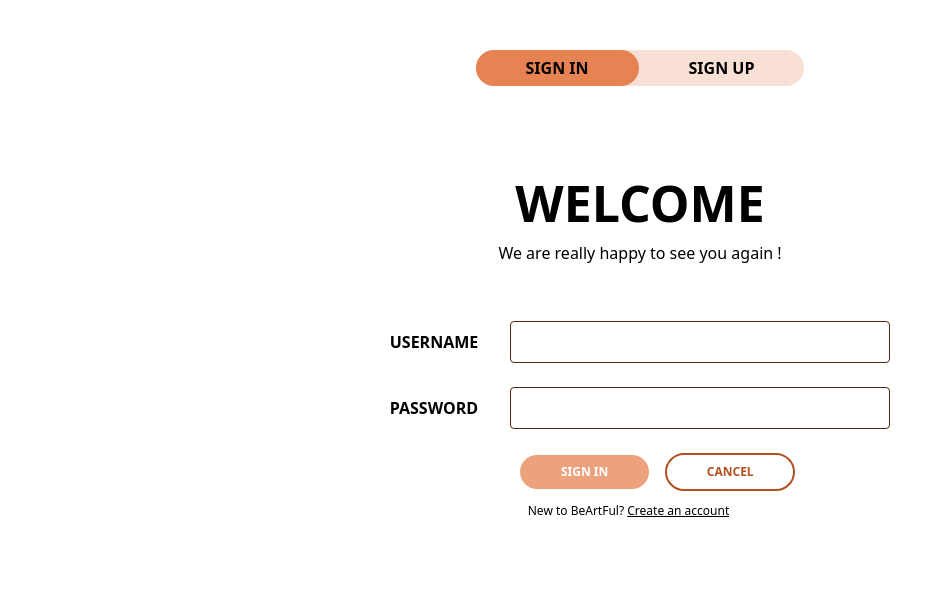
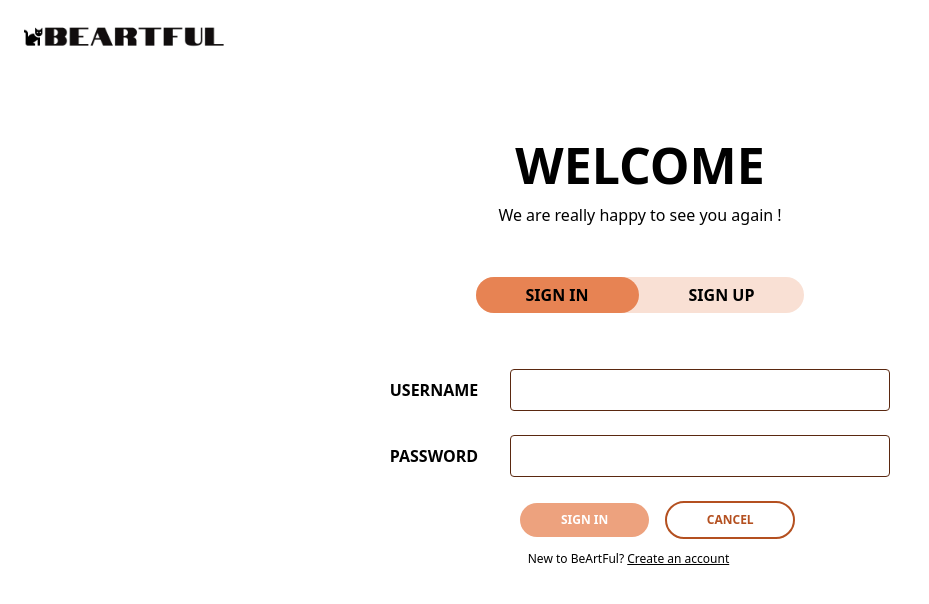
Before and after one commit to senior-project-kmutt/beartful-web, a Next.js app: page /ssi1/login in a window 1280 px wide. Shown: the top 604 px of the page, without its empty margins (0-929 px from the left). Built offline with nearby package versions, Linux system fonts and the light colour scheme.

Commit message:
fix login layout

```diff
--- a/components/Authentication/Login.tsx
+++ b/components/Authentication/Login.tsx
@@ -53,8 +53,16 @@ const Login = () => {
   };
 
   return (
-    <div className={style.main}>
+    <div>
+      <Link href="/">
+        <img src="/ssi1/picture/logo.png" className="h-4 sm:h-6 ml-6 mt-6" alt="Beartful Logo" />
+      </Link>
+      <div className={style.main}>
       <div>
+        <div className={style.welcome}>
+          <h1>WELCOME</h1>
+          <p>We are really happy to see you again !</p>
+        </div>
         <div className={style.warp}>
           <div className={style.switch}>
             <div
@@ -74,10 +82,6 @@ const Login = () => {
 
         {activeMenu === 'sign in' && (
           <div>
-            <div className={style.welcome}>
-              <h1>WELCOME</h1>
-              <p>We are really happy to see you again !</p>
-            </div>
             <div className={`${style.warp} mt-14`}>
               <form onSubmit={submitForm}>
                 <div className={style.input_form}>
@@ -109,6 +113,7 @@ const Login = () => {
         )}
       </div>
     </div>
+    </div>
   );
 };
 
--- a/styles/login/loginLayout.module.scss
+++ b/styles/login/loginLayout.module.scss
@@ -9,7 +9,7 @@
     }
 
     .welcome {
-        margin-top: 80px;
+        margin-top: 30px;
         text-align: center;
         h1 {
             font-weight: 900;
@@ -22,6 +22,7 @@
         border-radius: 20px;
         background: #F9E0D4;
         font-weight: 800;
+        margin-top: 50px;
 
         .item {
             padding: 6px 50px;
```
